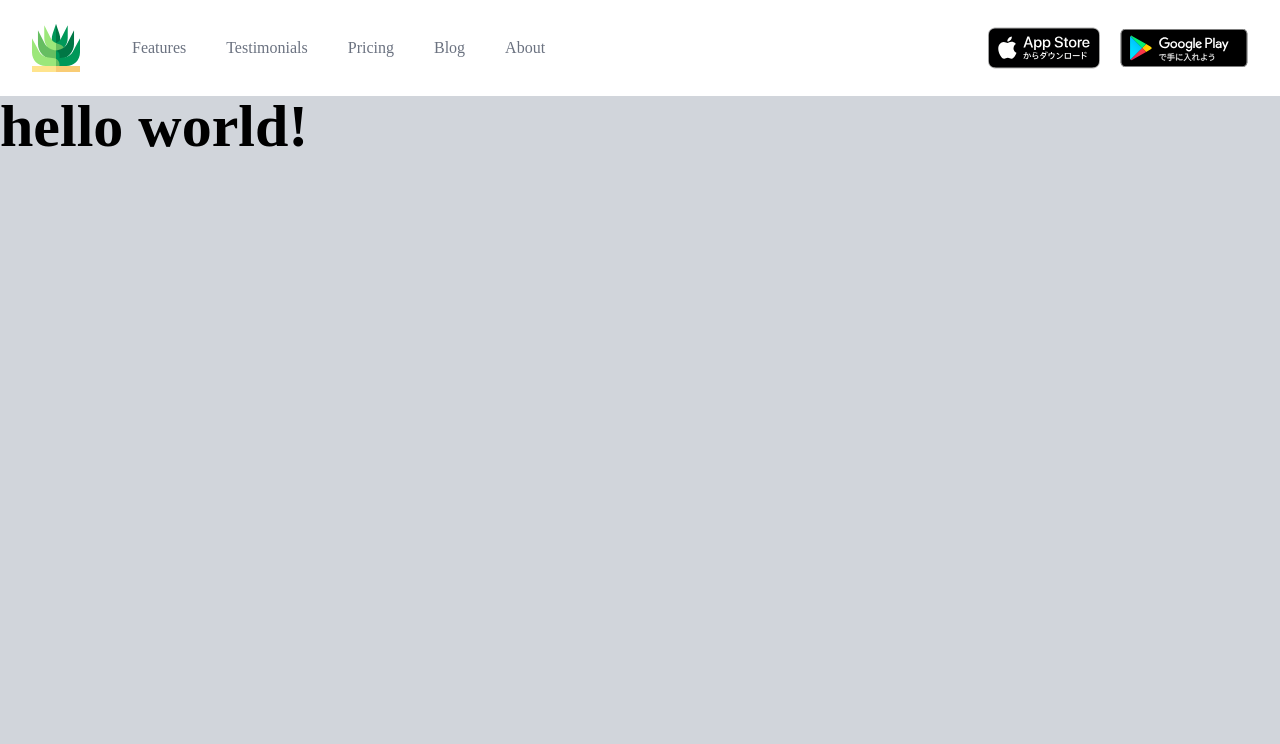
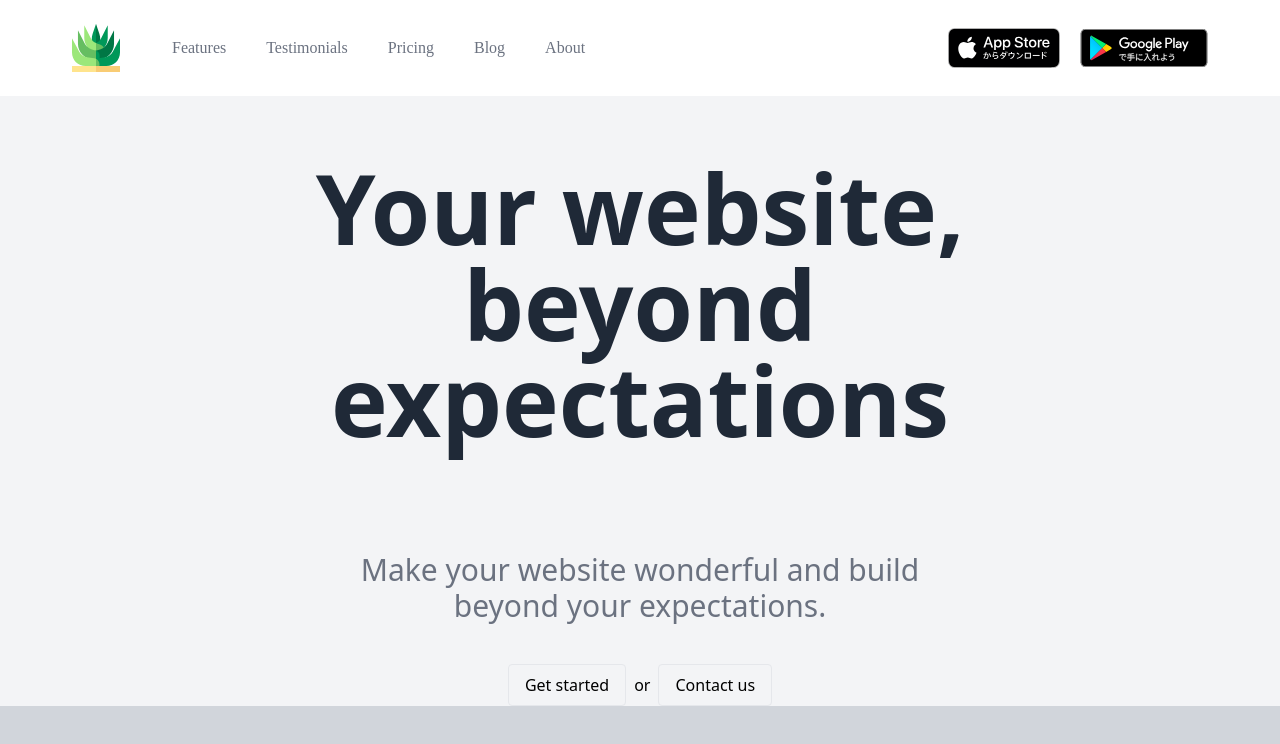
Before and after one commit to youkoucoding/next-homepage, a Next.js app: page / in a window 1280 px wide. Shown: the top 744 px of the page. Built offline with nearby package versions, Linux system fonts and the light colour scheme; a web font is replaced by a local one.

Commit message:
Banner&Button

```diff
--- /dev/null
+++ b/components/banner.js
@@ -0,0 +1,28 @@
+import Button from './button';
+
+const Banner = () => (
+    <header>
+        <div className='bg-gray-100 min-h-full'>
+            <div className='max-w-4xl mx-auto py-16 px-14 sm:px-6 lg:px-8'>
+                <h1 className='font-sans font-bold text-4xl md:text-5xl lg:text-8xl text-center leading-snug text-gray-800'>
+                    Your website, beyond expectations
+                </h1>
+            </div>
+            <div className='max-w-xl mx-auto'>
+                <p className='mt-10 text-gray-500 text-center text-xl lg:text-3xl'>
+                    Make your website wonderful and build beyond your expectations.
+                </p>
+            </div>
+
+            {/* buttons */}
+            <div className='mt-10 flex justify-center items-center w-full mx-auto'>
+                <Button >Get started</Button>
+                <span className='mx-2'>or</span>
+                <Button>Contact us</Button>
+            </div>
+
+        </div>
+    </header>
+);
+
+export default Banner;
--- /dev/null
+++ b/components/button.js
@@ -0,0 +1,7 @@
+const Button = ({ children }) => (
+    <button type='button' className='font-sans font-medium py-2 px-4 border rounded'>
+        {children}
+    </button>
+);
+
+export default Button;
--- a/components/header.js
+++ b/components/header.js
@@ -1,4 +1,4 @@
-// import Link from "next/link";
+import Link from "next/link";
 
 
 const links = [
@@ -27,35 +27,36 @@ const links = [
 const Header = () => {
     return (
         <nav className='bg-white'>
-            <div className='max-w-7xl mx-auto px-4 sm:px-6 lg:px-8'>
+            <div className='max-w-full mx-auto px-4 sm:px-6 lg:px-8'>
                 <div className='flex items-center justify-between h-24'>
 
                     {/* logos & pages */}
-                    <div className='flex items-center'>
+                    <div className='flex items-center ml-10'>
                         <div className='flex-shrink-0'>
                             <img className='h-12 w-12' src='logo.svg' alt='logo' width={48} height={48} />
                         </div>
                         <div className='hidden md:block'>
                             <div className='ml-10 flex items-baselines space-x-4'>
                                 {links.map((link) => (
+                                    <Link href={link.href}>
                                         <a
                                             key={link.label}
-                                        href={link.href}
                                             className='text-gray-500 hover:text-gray-600 px-3 py-2 rounded-md font-medium font-ramab'
                                         >
                                             {link.label}
                                         </a>
+                                    </Link>
                                 ))}
 
                             </div>
                         </div>
                     </div>
 
-                    {/* buttons */}
+                    {/* App buttons */}
 
                     <div className='hidden md:block'>
-                        <div className='ml-4 flex items-center md:ml-6'>
-                            <img className='h-28 w-28' src='AppStore.svg' alt='Apple' width={48} height={48} />
+                        <div className='ml-4 flex items-center md:ml-6 mr-10'>
+                            <img className='h-30 w-28' src='AppStore.svg' alt='Apple' width={48} height={48} />
                             <img className='h-32 w-32 ml-5' src='GooglePlay.svg' alt='Apple' width={48} height={48} />
                         </div>
                     </div>
--- a/pages/index.js
+++ b/pages/index.js
@@ -1,5 +1,6 @@
 import Layout from '../components/layout';
 import Header from '../components/header';
+import Banner from '../components/banner';
 
 
 export default function Home() {
@@ -7,7 +8,7 @@ export default function Home() {
     <Layout>
       <div className='bg-gray-300 min-h-screen'>
         <Header />
-        <div className='text-6xl font-bold font-ramab'>hello world!</div>
+        <Banner />
       </div>
     </Layout>
   );
--- a/tailwind.config.js
+++ b/tailwind.config.js
@@ -8,6 +8,13 @@ module.exports = {
         // 'ramab': ['Ramabhadra'],
         // 'ramab': ['Ramabhadra'],
       },
+      minHeight: {
+        '0': '0',
+        '1/4': '25%',
+        '1/2': '50%',
+        '3/4': '75%',
+        'full': '100%',
+      },
     },
     variants: {
       extend: {},
```
Lines whose indentation alone changed are shown as unchanged.
